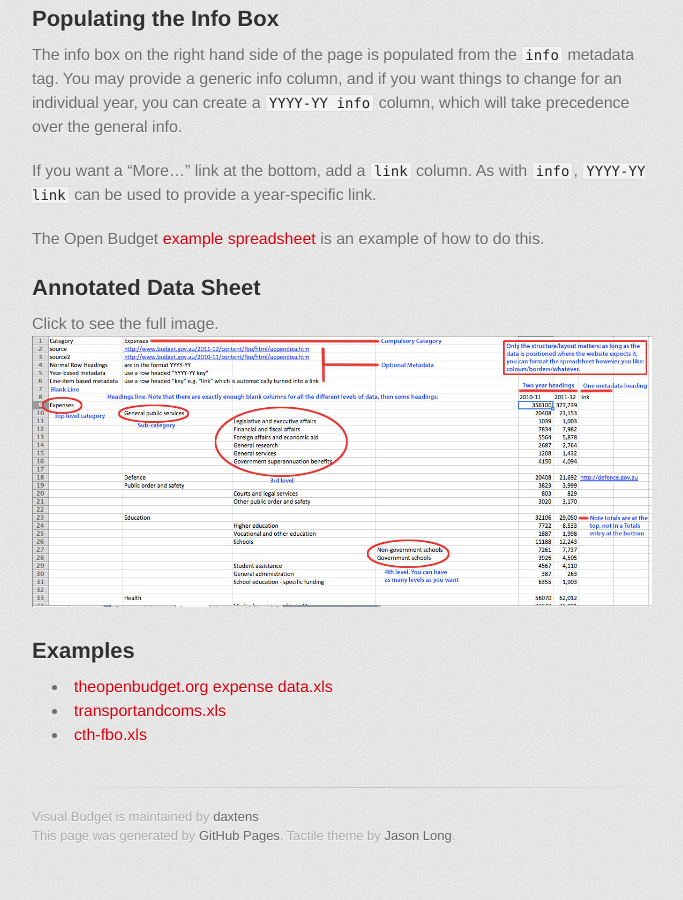
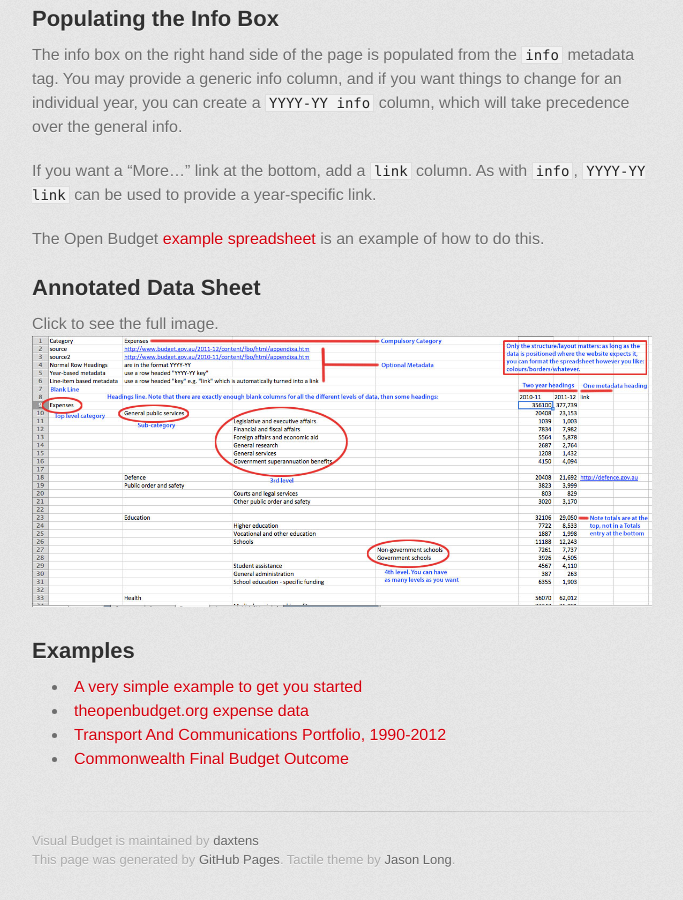
Before and after one commit to daxtens/finvis, a Jekyll site: the page built from spreadsheet.md, in a window 1280 px wide and 900 px high, scrolled down 1287 px. Shown: the whole window, without its empty margins (298-981 px from the left). Built offline with Jekyll 4.4.1, drawn with Linux system fonts in a browser that asks for light colours; some web fonts are replaced; before the commit the page ends 2163 px from its top, so only the background shows below that.

Commit message:
EP's very simple spreadsheet example.

```diff
--- a/spreadsheet.md
+++ b/spreadsheet.md
@@ -58,6 +58,7 @@ Click to see the full image.
 
 Examples
 --------
- * [theopenbudget.org expense data.xls](http://vis.dja.id.au/static/example-data/theopenbudget.org%20expense%20data.xls)
- * [transportandcoms.xls](http://vis.dja.id.au/static/example-data/transportandcoms.xls)
- * [cth-fbo.xls](http://vis.dja.id.au/static/example-data/cth-fbo.xls)
+ * [A very simple example to get you started](http://openeconomy.org.au/static/example-data/VisBudgeteg.xls)
+ * [theopenbudget.org expense data](http://openeconomy.org.au/static/example-data/theopenbudget.org%20expense%20data.xls)
+ * [Transport And Communications Portfolio, 1990-2012](http://openeconomy.org.au/static/example-data/transportandcoms.xls)
+ * [Commonwealth Final Budget Outcome](http://openeconomy.org.au/static/example-data/cth-fbo.xls)
```
